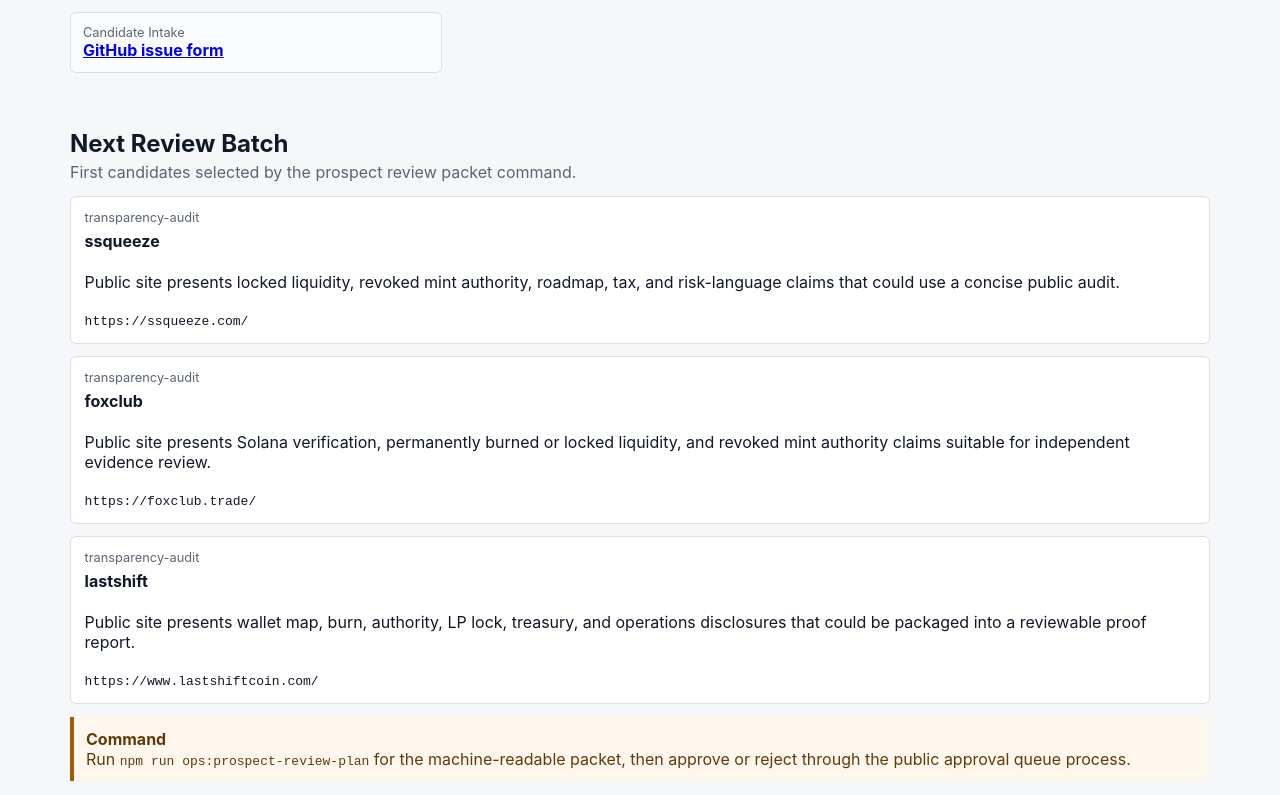
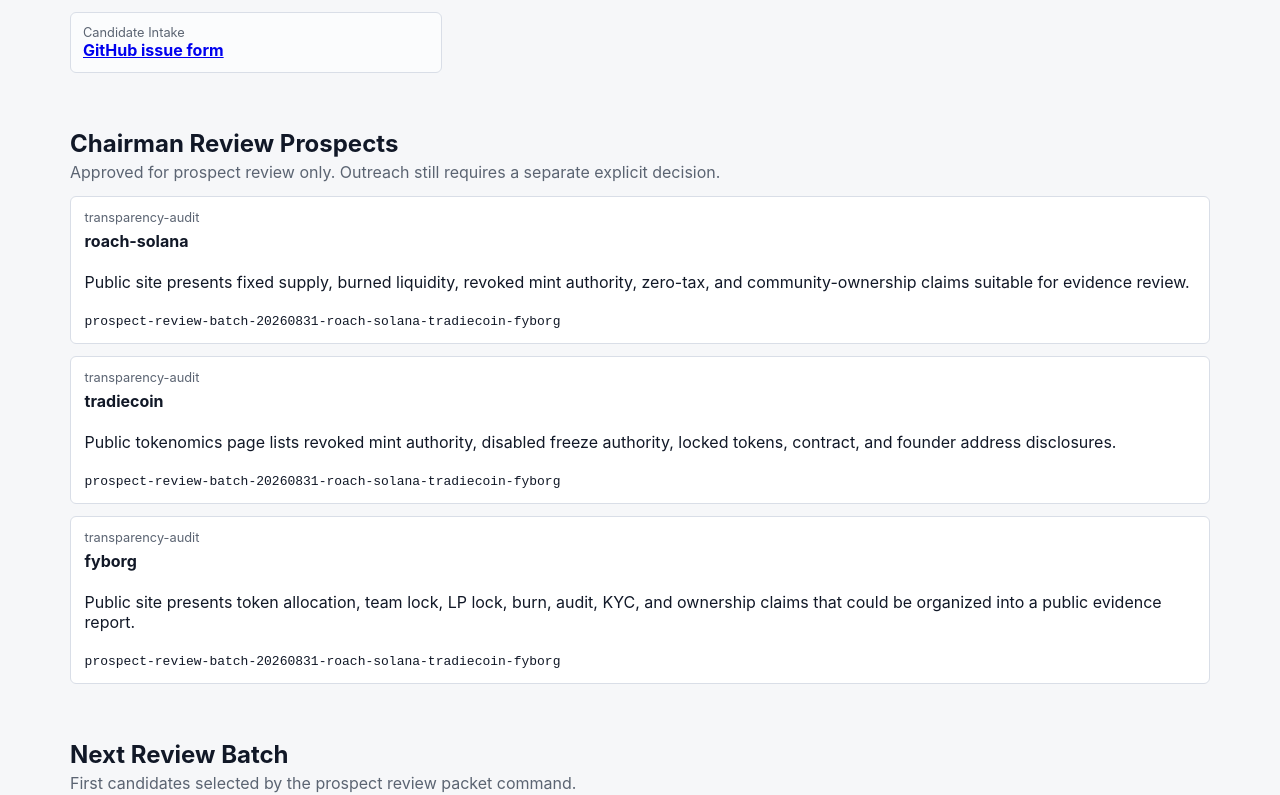
Before and after one commit to sata-project-reserve/sata, a Next.js app: page /operations in a window 1280 px wide. Shown: the part 2507-3302 px from the top of the page. Built offline with nearby package versions, Linux system fonts and the light colour scheme.

Commit message:
prepare-next-prospect-review-batch

```diff
--- a/app/operations/page.tsx
+++ b/app/operations/page.tsx
@@ -82,6 +82,9 @@ export default function OperationsPage() {
   const reviewBatch = prospectPipeline.prospects
     .filter((prospect) => prospect.stage === 'identified')
     .slice(0, prospectPipeline.dailyCadence.chairmanReviewBatchSize);
+  const chairmanReviewProspects = prospectPipeline.prospects.filter(
+    (prospect) => prospect.stage === 'chairman-review'
+  );
 
   return (
     <main className="public-page">
@@ -261,6 +264,23 @@ export default function OperationsPage() {
 
       <section className="public-band">
         <div className="section-heading">
+          <h2>Chairman Review Prospects</h2>
+          <p>Approved for prospect review only. Outreach still requires a separate explicit decision.</p>
+        </div>
+        <div className="warning-list">
+          {chairmanReviewProspects.map((prospect) => (
+            <div className="proof-block" key={prospect.id}>
+              <span>{prospect.recommendedOfferId}</span>
+              <strong>{prospect.id}</strong>
+              <p>{prospect.observedClaim}</p>
+              <code>{prospect.stageApprovalId}</code>
+            </div>
+          ))}
+        </div>
+      </section>
+
+      <section className="public-band">
+        <div className="section-heading">
           <h2>Next Review Batch</h2>
           <p>First candidates selected by the prospect review packet command.</p>
         </div>
```
Also changed, not shown: eslint.config.mjs (+9 -1 lines), 1 other file (tests, documents, lock files or other folders).
